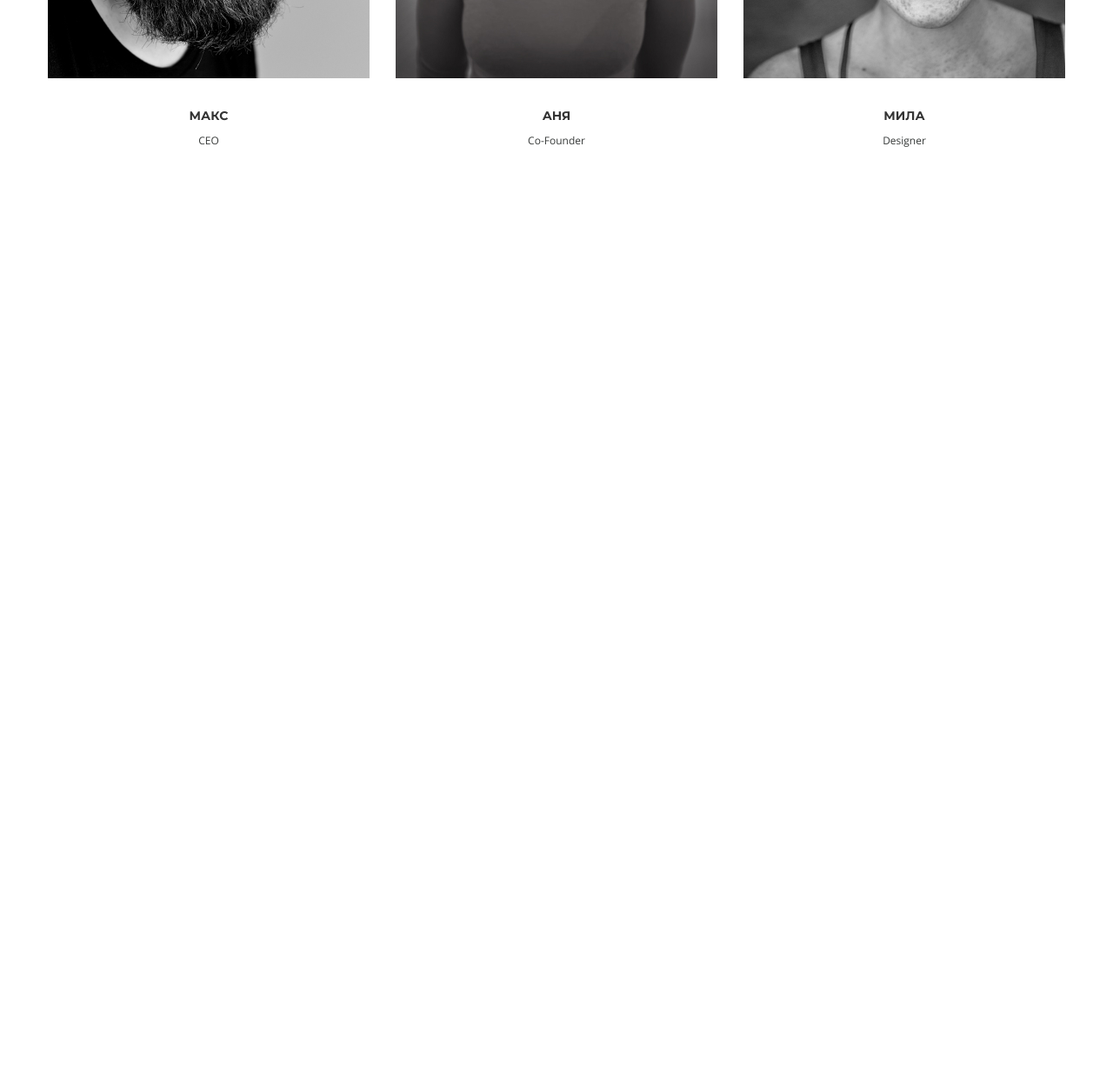
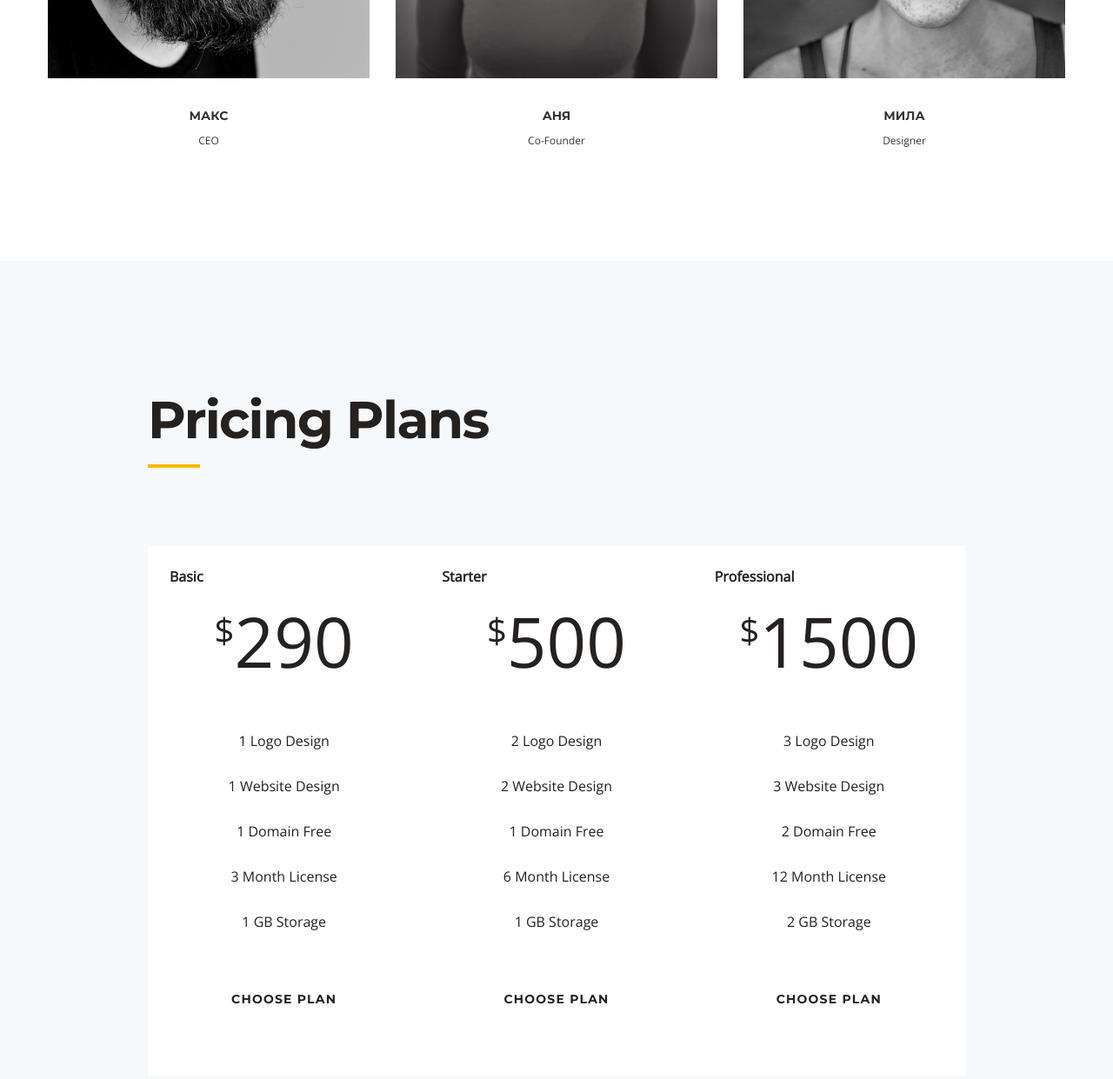
Before and after one commit to me4tatelnica/marketing, a plain HTML site: page index.html in a window 1280 px wide. Shown: the part 6901-8142 px from the top of the page at 87% size. Before the commit the page ends 7201 px from the top, so only its background shows below. Drawn offline with nearby package versions, Linux system fonts and the light colour scheme.

Commit message:
Сверстан Price

```diff
--- a/css/style.css
+++ b/css/style.css
@@ -557,3 +557,62 @@ body {
   font-size: 12px;
   line-height: 16px;
 }
+
+/* Pricing Plans */
+.pricing {
+  background-color: #f6f8fa;
+  padding: 145px 160px;
+}
+
+.pricing__title {
+  margin-bottom: 90px;
+}
+
+.pricing__items {
+  display: flex;
+  justify-content: space-between;
+}
+
+.pricing__items ul {
+  background-color: #fff;
+  text-align: center;
+  padding: 24px 25px 50px;
+  width: 370px;
+}
+
+.pricing__item li {
+  font-weight: 300;
+  font-size: 16px;
+  line-height: 22px;
+  color: #242121;
+  margin-bottom: 30px;
+}
+
+.pricing__item .pricing__item-name {
+  text-align-last: left;
+  font-weight: bold;
+  margin-bottom: 8px;
+}
+
+.pricing__item .pricing__item-num {
+  font-size: 80px;
+  line-height: 109px;
+  margin-bottom: 50px;
+}
+
+.pricing__item-num sup {
+  font-size: 40px;
+  line-height: 54px;
+}
+
+
+.pricing__item-link {
+  font-family: "Montserrat", sans-serif;
+  margin-top: 70px;
+  display: block;
+  font-weight: bold;
+  font-size: 14px;
+  line-height: 17px;
+  letter-spacing: 1.2px;
+  color: #242121;
+}
--- a/index.html
+++ b/index.html
@@ -360,6 +360,56 @@
         </div>
       </div>
     </section>
+    <!-- Pricing Plans -->
+    <section class="pricing">
+      <div class="container">
+        <h2 class="title pricing__title">Pricing Plans</h2>
+        <div class="pricing__items">
+          <ul class="pricing__item">
+            <li class="pricing__item-name">Basic</li>
+            <li class="pricing__item-num"><sup>$</sup>290</li>
+            <li>1 Logo Design</li>
+            <li>1 Website Design</li>
+            <li>1 Domain Free</li>
+            <li>3 Month License</li>
+            <li>1 GB Storage</li>
+            <li>
+              <a class="pricing__item-link" href="#">
+                CHOOSE PLAN
+              </a>
+            </li>
+          </ul>
+          <ul class="pricing__item">
+            <li class="pricing__item-name">Starter</li>
+            <li class="pricing__item-num"><sup>$</sup>500</li>
+            <li>2 Logo Design</li>
+            <li>2 Website Design</li>
+            <li>1 Domain Free</li>
+            <li>6 Month License</li>
+            <li>1 GB Storage</li>
+            <li>
+              <a class="pricing__item-link" href="#">
+                CHOOSE PLAN
+              </a>
+            </li>
+          </ul>
+          <ul class="pricing__item">
+            <li class="pricing__item-name">Professional</li>
+            <li class="pricing__item-num"><sup>$</sup>1500</li>
+            <li>3 Logo Design</li>
+            <li>3 Website Design</li>
+            <li>2 Domain Free</li>
+            <li>12 Month License</li>
+            <li>2 GB Storage</li>
+            <li>
+              <a class="pricing__item-link" href="#">
+                CHOOSE PLAN
+              </a>
+            </li>
+          </ul>
+        </div>
+      </div>
+    </section>
     <script src="https://ajax.googleapis.com/ajax/libs/jquery/3.6.1/jquery.min.js"></script>
     <script src="js/mixitup.min.js"></script>
     <script src="js/slick.min.js"></script>
```
